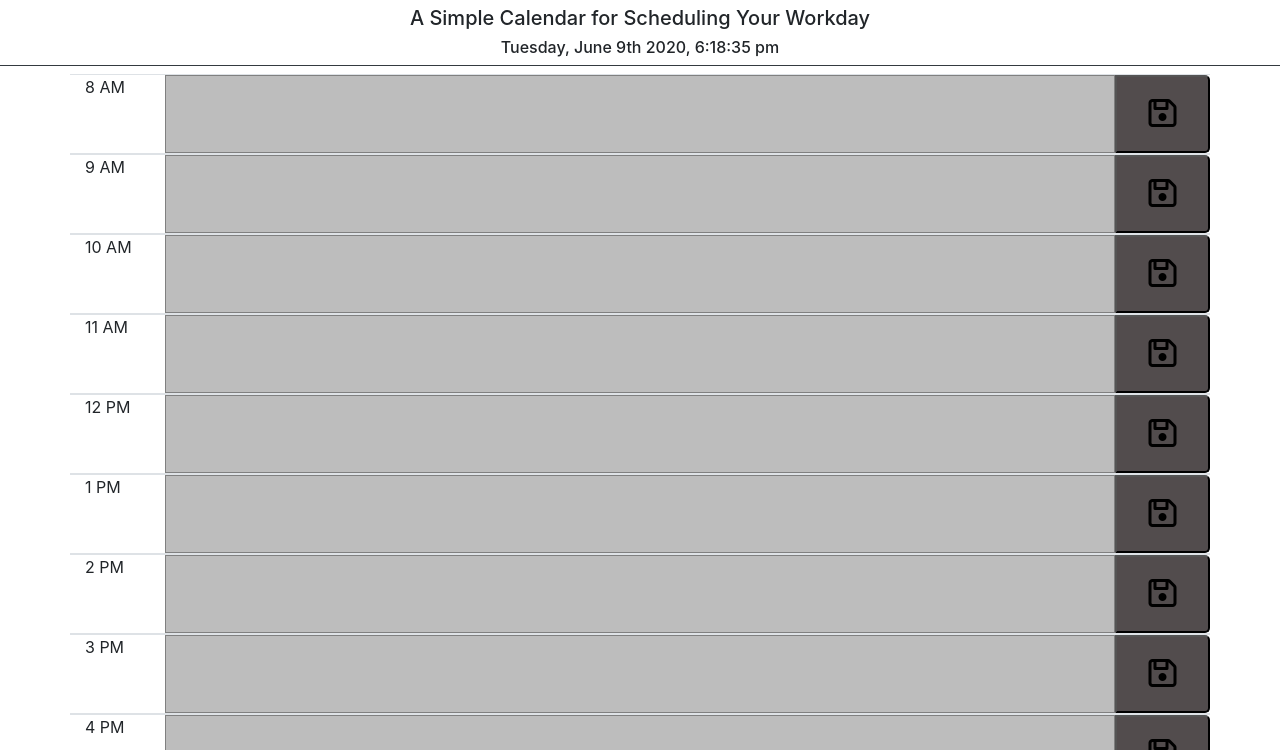
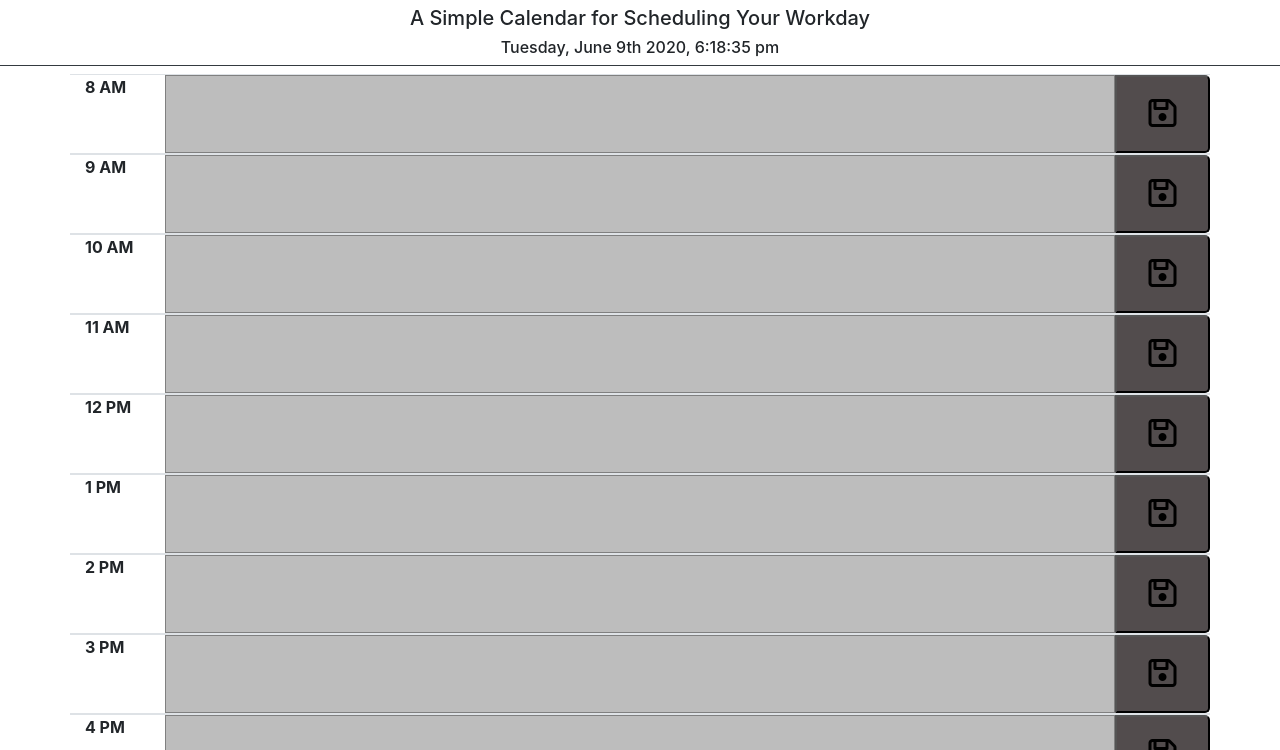
Before and after one commit to EMackPierre/Work-Day-Scheduler, a plain HTML site: page index.html in a window 1280 px wide. Shown: the part 50-800 px from the top of the page. Drawn offline with nearby package versions, Linux system fonts and the light colour scheme.

Commit message:
modified index.html

```diff
--- a/index.html
+++ b/index.html
@@ -21,61 +21,61 @@
   <div class="container">
 
     <div id="calendar-row1" class="row justify-content-md-center border-top border-bottom calendar-row">
-      <div id="time1"class="col-md-1">8 AM</div>
+      <div id="time1"class="col-md-1"><b>8 AM</b></div>
       <textarea rows="3" id="text-entry1" class="col-md-10"></textarea>
       <button id="save" class="col-md-1"><i class="far fa-save"></i></button>
     </div>
 
     <div id="calendar-row2" class="row justify-content-md-center border-top border-bottom calendar-row">
-      <div id="time2"class="col-md-1">9 AM</div>
+      <div id="time2"class="col-md-1"><b>9 AM</b></div>
        <textarea rows="3" id="text-entry2" class="col-md-10"></textarea>
        <button id="save" class="col-md-1"><i class="far fa-save"></i></button>
     </div>
 
     <div id="calendar-row3" class="row justify-content-md-center border-top border-bottom calendar-row">
-      <div id="time3"class="col-md-1">10 AM</div>
+      <div id="time3"class="col-md-1"><b>10 AM</b></div>
        <textarea rows="3" id="text-entry3" class="col-md-10"></textarea>
        <button id="save" class="col-md-1"><i class="far fa-save"></i></button>
     </div>
 
     <div id="calendar-row4" class="row justify-content-md-center border-top border-bottom calendar-row">
-      <div id="time4"class="col-md-1">11 AM</div>
+      <div id="time4"class="col-md-1"><b>11 AM</b></div>
        <textarea rows="3" id="text-entry4" class="col-md-10"></textarea>
        <button id="save" class="col-md-1"><i class="far fa-save"></i></button>
     </div>
 
     <div id="calendar-row5" class="row justify-content-md-center border-top border-bottom calendar-row">
-      <div id="time5"class="col-md-1">12 PM</div>
+      <div id="time5"class="col-md-1"><b>12 PM</b></div>
        <textarea rows="3" id="text-entry5" class="col-md-10"></textarea>
        <button id="save" class="col-md-1"><i class="far fa-save"></i></button>
     </div>
 
     <div id="calendar-row6" class="row justify-content-md-center border-top border-bottom calendar-row">
-      <div id="time6"class="col-md-1 time">1 PM</div>
+      <div id="time6"class="col-md-1 time"><b>1 PM</b></div>
        <textarea rows="3" id="text-entry6" class="col-md-10"></textarea>
        <button id="save" class="col-md-1"><i class="far fa-save"></i></button>
     </div>
 
     <div id="calendar-row7" class="row justify-content-md-center border-top border-bottom calendar-row">
-      <div id="time7"class="col-md-1 time">2 PM</div>
+      <div id="time7"class="col-md-1 time"><b>2 PM</b></div>
        <textarea rows="3" id="text-entry7" class="col-md-10"></textarea>
        <button id="save" class="col-md-1"><i class="far fa-save"></i></button>
     </div>
 
     <div id="calendar-row8" class="row justify-content-md-center border-top border-bottom calendar-row">
-      <div id="time8"class="col-md-1">3 PM</div>
+      <div id="time8"class="col-md-1"><b>3 PM</b></div>
        <textarea rows="3" id="text-entry8" class="col-md-10"></textarea>
        <button id="save" class="col-md-1"><i class="far fa-save"></i></button>
     </div>
 
     <div id="calendar-row9" class="row justify-content-md-center border-top border-bottom calendar-row">
-      <div id="time9"class="col-md-1">4 PM</div>
+      <div id="time9"class="col-md-1"><b>4 PM</b></div>
        <textarea rows="3" id="text-entry9" class="col-md-10"></textarea>
        <button id="save" class="col-md-1"><i class="far fa-save"></i></button>
     </div>
 
     <div id="calendar-row10" class="row justify-content-md-center border-top border-bottom calendar-row">
-      <div id="time10"class="col-md-1">5 PM</div>
+      <div id="time10"class="col-md-1"><b>5 PM</b></div>
        <textarea rows="3" id="text-entry10" class="col-md-10"></textarea>
        <button id="save" class="col-md-1"><i class="far fa-save"></i></button>
     </div>
```
